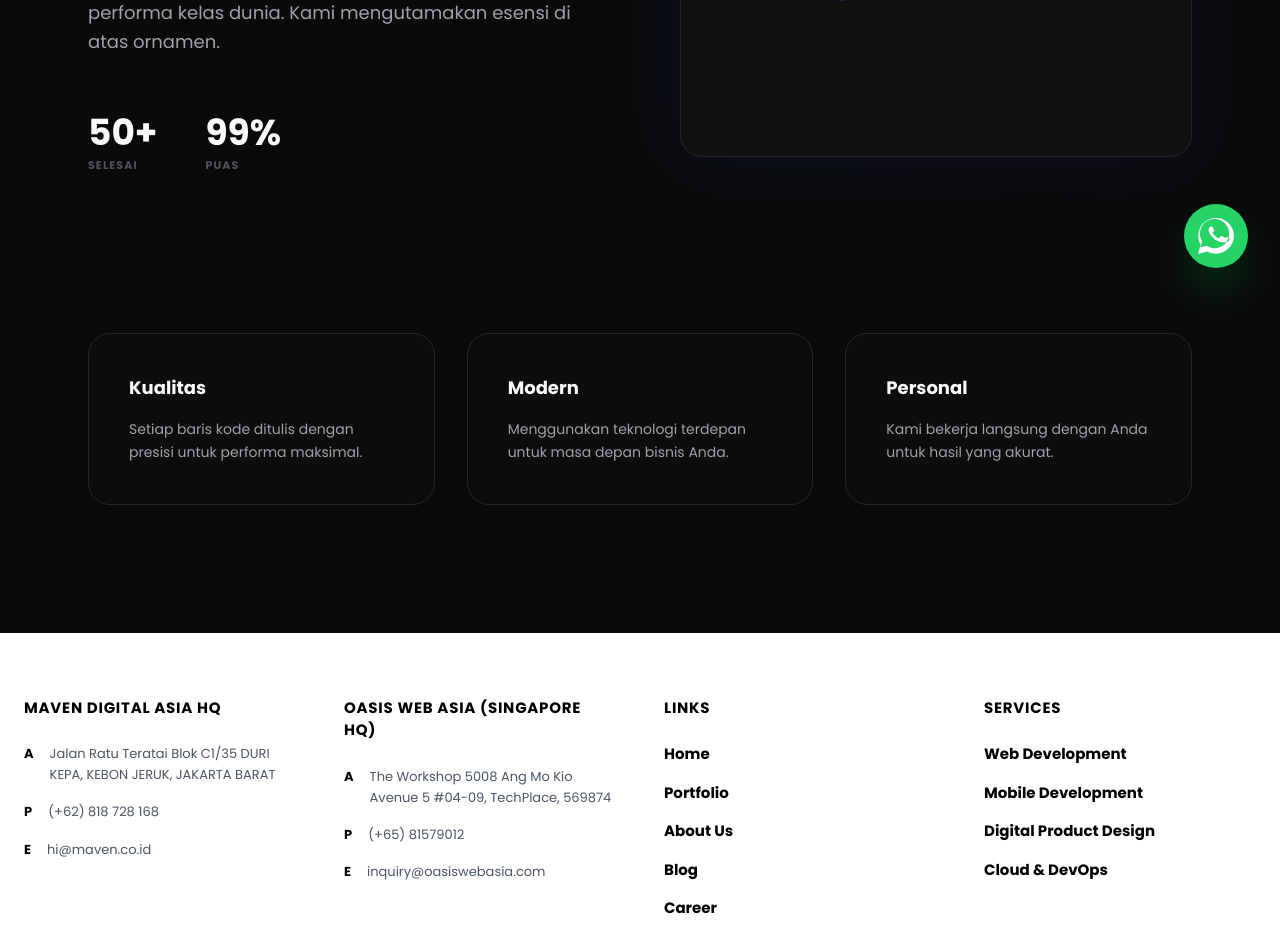
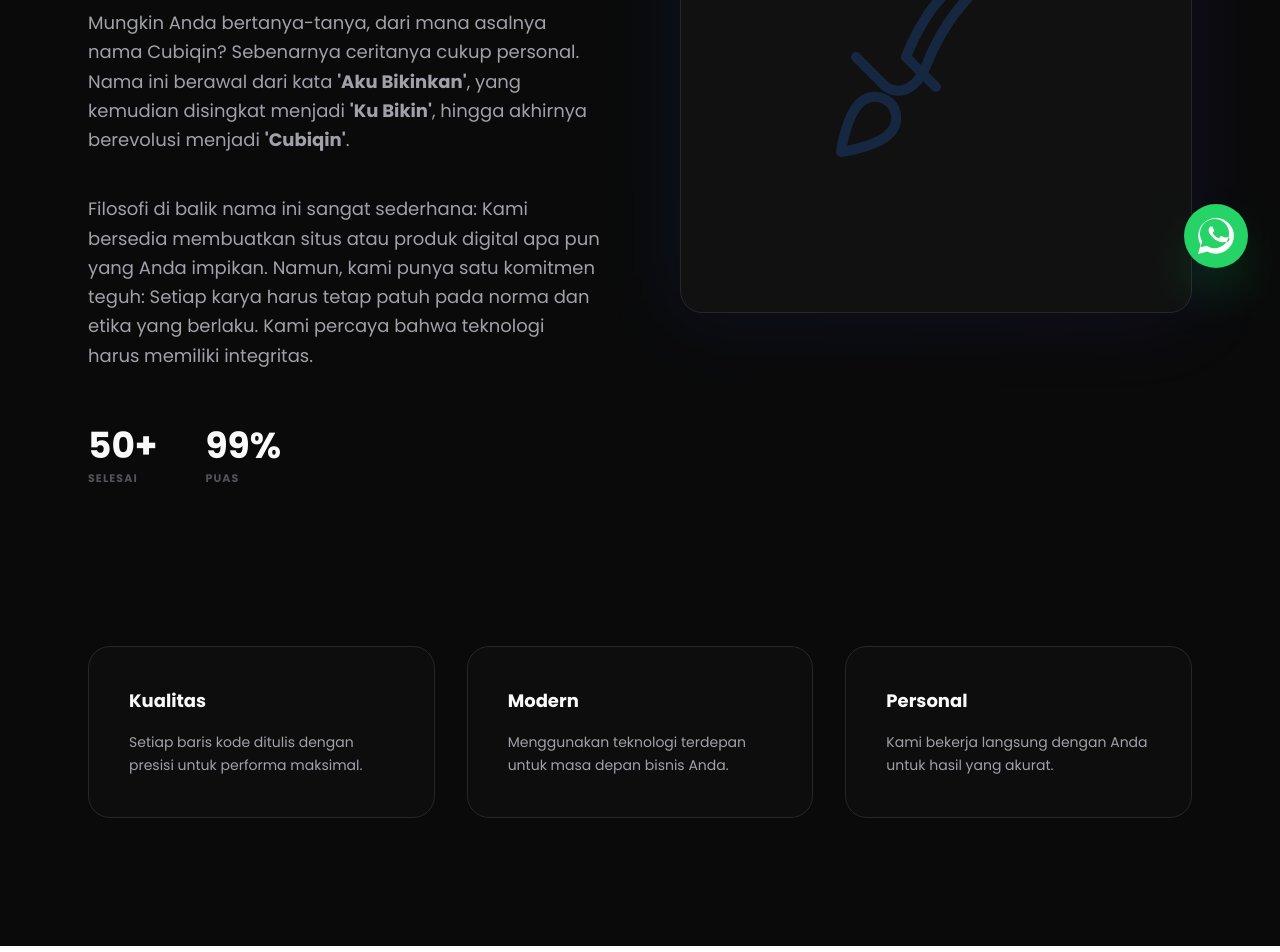
Before and after one commit to rafiakbar14/cubiqin, a Next.js app: page /about in a window 1280 px wide. Shown: the part 500-1452 px from the top of the page. Built offline with nearby package versions, Linux system fonts and the light colour scheme.

Commit message:
Complete content overhaul and PT branding in Footer

```diff
--- a/src/app/about/page.tsx
+++ b/src/app/about/page.tsx
@@ -17,12 +17,16 @@
                         </div>
 
                         <h1 className="text-4xl md:text-7xl font-bold tracking-tight leading-[0.95] text-[#fafafa]">
-                            Arsitek <br />
-                            <span className="text-[#a1a1aa]">Pengalaman</span> Digital.
+                            Dari "Aku Bikinkan" <br />
+                            Menjadi <span className="text-[#a1a1aa]">Cubiqin.</span>
                         </h1>
 
                         <p className="text-base md:text-lg text-[#a1a1aa] leading-relaxed max-w-lg">
-                            Cubiqin adalah studio kreatif yang berdedikasi untuk menciptakan platform digital minimalis dengan performa kelas dunia. Kami mengutamakan esensi di atas ornamen.
+                            Mungkin Anda bertanya-tanya, dari mana asalnya nama Cubiqin? Sebenarnya ceritanya cukup personal. Nama ini berawal dari kata <strong>'Aku Bikinkan'</strong>, yang kemudian disingkat menjadi <strong>'Ku Bikin'</strong>, hingga akhirnya berevolusi menjadi <strong>'Cubiqin'</strong>.
+                        </p>
+
+                        <p className="text-base md:text-lg text-[#a1a1aa] leading-relaxed max-w-lg">
+                            Filosofi di balik nama ini sangat sederhana: Kami bersedia membuatkan situs atau produk digital apa pun yang Anda impikan. Namun, kami punya satu komitmen teguh: Setiap karya harus tetap patuh pada norma dan etika yang berlaku. Kami percaya bahwa teknologi harus memiliki integritas.
                         </p>
 
                         <div className="flex gap-10 md:gap-12 pt-4">
--- a/src/app/blog/page.tsx
+++ b/src/app/blog/page.tsx
@@ -42,11 +42,11 @@
                         <span className="text-[10px] font-bold tracking-[0.2em] text-blue-400 uppercase">Wawasan & Berita</span>
                     </div>
                     <h1 className="text-4xl md:text-7xl font-bold tracking-tight leading-[0.95] text-[#fafafa]">
-                        Blog <br className="hidden md:block" />
-                        <span className="text-[#a1a1aa]">Cubiqin.</span>
+                        Wawasan & <br className="hidden md:block" />
+                        <span className="text-[#a1a1aa]">Cerita Digital.</span>
                     </h1>
                     <p className="text-base md:text-lg text-[#a1a1aa] max-w-xl">
-                        Eksplorasi kami mengenai desain, teknologi, dan strategi bisnis digital untuk membantu Anda tumbuh.
+                        Eksplorasi kami mengenai desain, teknologi, dan strategi bisnis untuk membantu bisnis Anda tumbuh lebih berkesan di dunia digital.
                     </p>
                 </div>
 
--- a/src/app/contact/page.tsx
+++ b/src/app/contact/page.tsx
@@ -2,6 +2,8 @@
 
 import React, { useState } from 'react';
 import Navbar from '@/components/Navbar';
+import Footer from '@/components/Footer';
+import WhatsAppButton from '@/components/WhatsAppButton';
 
 export default function ContactPage() {
     const [formData, setFormData] = useState({
@@ -39,11 +41,11 @@
                                 <span className="text-[10px] font-bold tracking-[0.2em] text-blue-400 uppercase">Kontak</span>
                             </div>
                             <h1 className="text-4xl md:text-7xl font-bold tracking-tight leading-[0.95] text-[#fafafa]">
-                                Mari <br className="hidden md:block" />
-                                <span className="text-[#a1a1aa]">Bicara.</span>
+                                Mari Mulai <br className="hidden md:block" />
+                                <span className="text-[#a1a1aa]">Diskusi Berkesan.</span>
                             </h1>
                             <p className="text-base md:text-lg text-[#a1a1aa] leading-relaxed max-w-md">
-                                Hubungi kami hari ini untuk konsultasi gratis mengenai proyek digital Anda selanjutnya.
+                                Kami ingin Anda merasa nyaman, seperti sedang berdiskusi dengan teman yang ahli di bidangnya. Jangan ragu untuk menyapa dan ceritakan impian digital Anda.
                             </p>
                         </div>
 
@@ -127,15 +129,8 @@
                 </div>
             </main>
 
-            <footer className="border-t border-[#27272a] py-12 md:py-16 px-6 mt-16 md:mt-20">
-                <div className="max-w-6xl mx-auto flex flex-col md:flex-row justify-between items-center gap-6 md:gap-8">
-                    <div className="text-sm font-bold tracking-widest text-[#52525b] uppercase text-center md:text-left">Cubiqin © 2026</div>
-                    <div className="flex gap-8">
-                        <a href="#" className="text-[10px] md:text-[11px] font-bold tracking-widest text-[#52525b] hover:text-[#fafafa] transition-colors uppercase">Instagram</a>
-                        <a href="#" className="text-[10px] md:text-[11px] font-bold tracking-widest text-[#52525b] hover:text-[#fafafa] transition-colors uppercase">Dribbble</a>
-                    </div>
-                </div>
-            </footer>
+            <Footer />
+            <WhatsAppButton />
         </div>
     );
 }
--- a/src/app/landing/page.tsx
+++ b/src/app/landing/page.tsx
@@ -86,6 +86,22 @@
                             Cek Daftar Harga
                         </button>
                         <a href="/portfolio" className="text-sm font-bold tracking-widest text-[#fafafa] hover:text-blue-400 p-4 transition-colors uppercase">Lihat Portofolio</a>
+                    </div>
+                </div>
+
+                {/* Human-Centric Story Section */}
+                <div className="max-w-4xl mx-auto mb-32 space-y-10">
+                    <div className="text-center md:text-left space-y-6">
+                        <h2 className="text-2xl md:text-4xl font-bold text-[#fafafa]">Upgrade Vibes Bisnis Kamu, Bukan Cuma Sekadar Domain. ✨</h2>
+                        <div className="h-1 w-20 bg-blue-600 rounded-full hidden md:block"></div>
+                    </div>
+                    <div className="grid grid-cols-1 md:grid-cols-2 gap-12 text-[#a1a1aa] text-base md:text-lg leading-relaxed italic">
+                        <p>
+                            "Kita semua tahu, website bukan cuma soal barisan kode. Website adalah perwakilan digital dari kerja keras dan visi yang Anda bangun. Seringkali, dunia digital terasa membingungkan dengan jargon teknis yang kaku. Kami hadir untuk mengubah itu."
+                        </p>
+                        <p>
+                            "Di Cubiqin, kami ingin menjadi partner yang membantu Anda tampil percaya diri di internet. Kami merancang website yang tidak hanya sedap dipandang (estetik), tapi juga terasa 'hidup' dan fungsional. Intinya, kami ingin website Anda jadi jembatan tulus untuk menarik pelanggan dengan cara yang paling elegan."
+                        </p>
                     </div>
                 </div>
 
--- a/src/app/portfolio/page.tsx
+++ b/src/app/portfolio/page.tsx
@@ -36,11 +36,11 @@
                         <span className="text-[10px] font-bold tracking-[0.2em] text-blue-400 uppercase">Portofolio</span>
                     </div>
                     <h1 className="text-4xl md:text-7xl font-bold tracking-tight leading-[0.95] text-[#fafafa]">
-                        Karya <br className="hidden md:block" />
-                        <span className="text-[#a1a1aa]">Terpilih.</span>
+                        Cerita di Balik <br className="hidden md:block" />
+                        Setiap <span className="text-[#a1a1aa]">Karya.</span>
                     </h1>
                     <p className="text-base md:text-lg text-[#a1a1aa] max-w-xl mx-auto px-2">
-                        Kumpulan solusi digital yang kami rancang untuk membantu bisnis tumbuh lebih cepat.
+                        Setiap hasil karya di sini adalah cerita tentang bagaimana kami tumbuh bersama klien. Kami menghargai setiap detail kecil untuk memastikan hasil yang bukan cuma bagus dilihat, tapi juga fungsional.
                     </p>
                 </div>
 
--- a/src/components/Footer.tsx
+++ b/src/components/Footer.tsx
@@ -7,9 +7,9 @@
         <footer className="bg-white text-black py-16 px-6 font-sans">
             <div className="max-w-7xl mx-auto">
                 <div className="grid grid-cols-1 md:grid-cols-2 lg:grid-cols-4 gap-12 mb-16">
-                    {/* Maven HQ */}
+                    {/* PT Cubiqin Section 1 */}
                     <div className="space-y-6">
-                        <h3 className="font-extrabold text-[15px] uppercase tracking-wider">Maven Digital Asia HQ</h3>
+                        <h3 className="font-extrabold text-[15px] uppercase tracking-wider">PT. Cubiqin Situs Estetik</h3>
                         <div className="space-y-4 text-[13px] leading-relaxed">
                             <div className="flex gap-4">
                                 <span className="font-extrabold">A</span>
@@ -21,28 +21,17 @@
                             </div>
                             <div className="flex gap-4">
                                 <span className="font-extrabold">E</span>
-                                <p className="text-gray-600">hi@maven.co.id</p>
+                                <p className="text-gray-600">hi@cubiqin.com</p>
                             </div>
                         </div>
                     </div>
 
-                    {/* Oasis HQ */}
+                    {/* Placeholder or Second HQ if still needed, otherwise empty space or info */}
                     <div className="space-y-6">
-                        <h3 className="font-extrabold text-[15px] uppercase tracking-wider">Oasis Web Asia (Singapore HQ)</h3>
-                        <div className="space-y-4 text-[13px] leading-relaxed">
-                            <div className="flex gap-4">
-                                <span className="font-extrabold">A</span>
-                                <p className="text-gray-600">The Workshop 5008 Ang Mo Kio Avenue 5 #04-09, TechPlace, 569874</p>
-                            </div>
-                            <div className="flex gap-4">
-                                <span className="font-extrabold">P</span>
-                                <p className="text-gray-600">(+65) 81579012</p>
-                            </div>
-                            <div className="flex gap-4">
-                                <span className="font-extrabold">E</span>
-                                <p className="text-gray-600">inquiry@oasiswebasia.com</p>
-                            </div>
-                        </div>
+                        <h3 className="font-extrabold text-[15px] uppercase tracking-wider invisible md:visible opacity-0 md:opacity-100 h-0 md:h-auto">About</h3>
+                        <p className="text-[13px] text-gray-600 leading-relaxed">
+                            Solusi digital estetik dan profesional untuk bisnis masa kini. Kami siap mewujudkan impian digital Anda dengan integritas penuh.
+                        </p>
                     </div>
 
                     {/* Navigation */}
@@ -53,7 +42,7 @@
                             <li><a href="/portfolio" className="hover:text-blue-600 transition-colors">Portfolio</a></li>
                             <li><a href="/about" className="hover:text-blue-600 transition-colors">About Us</a></li>
                             <li><a href="/blog" className="hover:text-blue-600 transition-colors">Blog</a></li>
-                            <li><a href="/career" className="hover:text-blue-600 transition-colors">Career</a></li>
+                            <li><a href="/contact" className="hover:text-blue-600 transition-colors">Contact</a></li>
                         </ul>
                     </div>
 
@@ -61,10 +50,10 @@
                     <div className="space-y-6">
                         <h3 className="font-extrabold text-[15px] uppercase tracking-wider invisible md:visible opacity-0 md:opacity-100 h-0 md:h-auto">Services</h3>
                         <ul className="space-y-4 text-[15px] font-extrabold">
-                            <li><a href="#" className="hover:text-blue-600 transition-colors">Web Development</a></li>
-                            <li><a href="#" className="hover:text-blue-600 transition-colors">Mobile Development</a></li>
-                            <li><a href="#" className="hover:text-blue-600 transition-colors">Digital Product Design</a></li>
-                            <li><a href="#" className="hover:text-blue-600 transition-colors">Cloud & DevOps</a></li>
+                            <li><a href="#" className="hover:text-blue-600 transition-colors">Jasa Pembuatan Website</a></li>
+                            <li><a href="#" className="hover:text-blue-600 transition-colors">Jasa Pembuatan Aplikasi Android</a></li>
+                            <li><a href="#" className="hover:text-blue-600 transition-colors text-left inline-block">Jasa Digital Marketing<br /><span className="text-[11px] font-medium text-gray-500">(Meta Ads & Google Ads)</span></a></li>
+                            <li><a href="#" className="hover:text-blue-600 transition-colors text-left inline-block">Jasa Desain &<br /><span className="text-[11px] font-medium text-gray-500">Kelola Sosial Media</span></a></li>
                         </ul>
                     </div>
                 </div>
```
